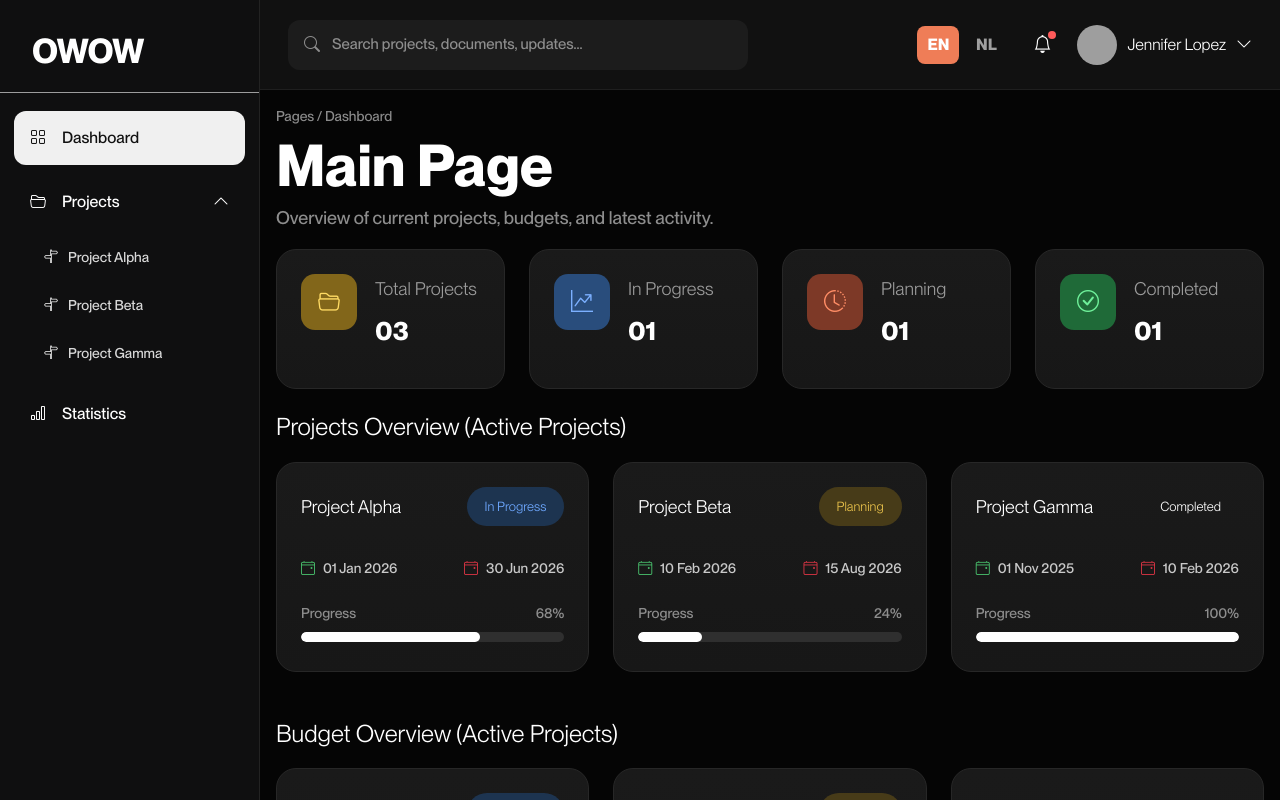
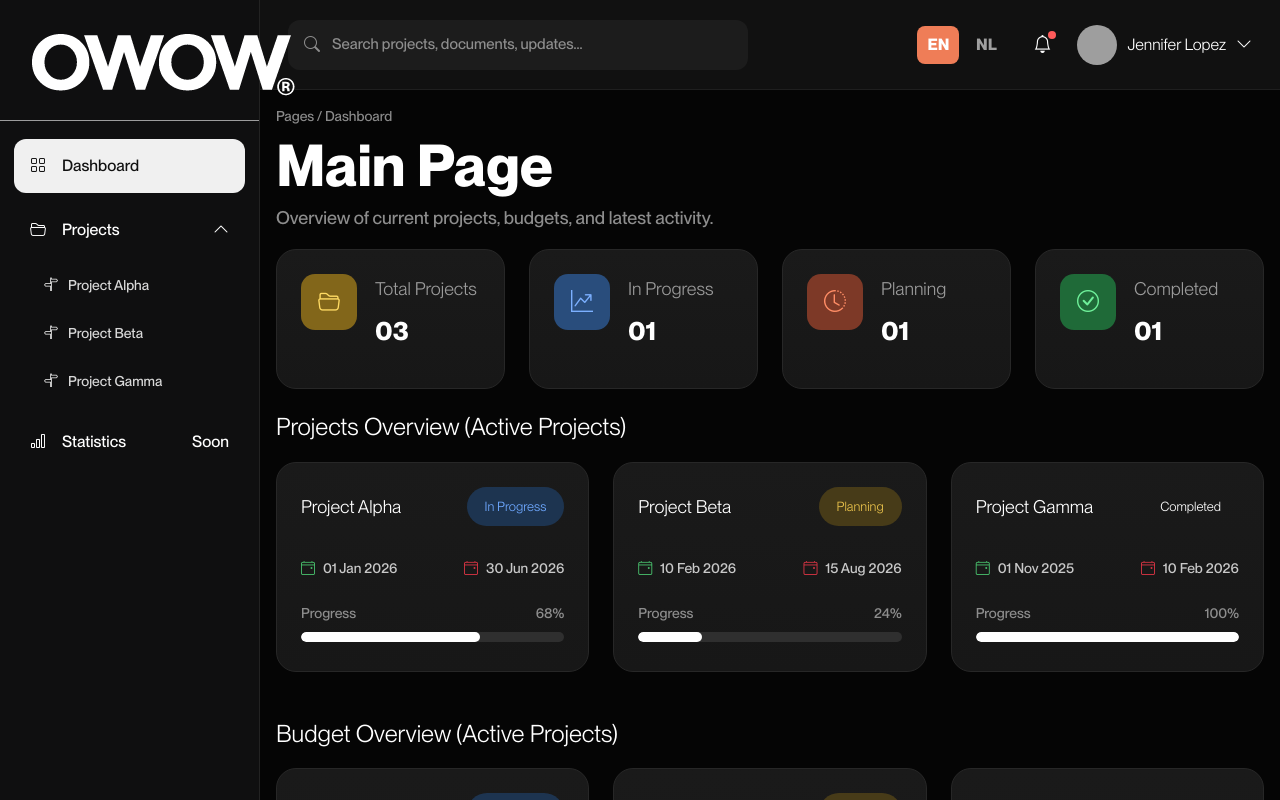
Before and after one commit to MaartjevD/Dashboard-Client-Portal-OWOW, a React (Vite) app: page /dashboard in a window 1280 px wide. Both pictures are taken after a click on the button "Projects". Shown: the top 800 px of the page. Built offline with nearby package versions, Linux system fonts and the light colour scheme; grey boxes are pictures that could not be loaded.

Commit message:
update Project Page and Sidebar and logo

```diff
--- a/src/client/Pages/ProjectPage.jsx
+++ b/src/client/Pages/ProjectPage.jsx
@@ -1,4 +1,4 @@
-import { useParams, useSearchParams, Navigate } from "react-router-dom";
+import { Navigate, useParams, useSearchParams } from "react-router-dom";
 
 import Sidebar from "../components/layout/Sidebar";
 import TopNavbar from "../components/layout/TopNavbar";
@@ -12,13 +12,13 @@ import ProjectBudgetPage from "./ProjectBudgetPage";
 import ProjectDocumentsPage from "./ProjectDocumentsPage";
 import ProjectUpdatePage from "./ProjectUpdatePage";
 
-import { getProjectById } from "../utils/projectHelpers";
+import { getProjectById, getValidProjectTab } from "../utils/projectHelpers";
 
 function ProjectPage() {
   const { projectId } = useParams();
   const [searchParams] = useSearchParams();
 
-  const tab = (searchParams.get("tab") || "overview").toLowerCase();
+  const tab = getValidProjectTab(searchParams.get("tab"));
   const project = getProjectById(projectId);
 
   if (!project) {
@@ -32,7 +32,6 @@ function ProjectPage() {
       case "documents":
         return <ProjectDocumentsPage project={project} />;
       case "update":
-      case "updates":
         return <ProjectUpdatePage project={project} />;
       case "overview":
       default:
--- a/src/client/components/layout/Sidebar.jsx
+++ b/src/client/components/layout/Sidebar.jsx
@@ -1,34 +1,37 @@
-import { useState } from "react";
-import { useLocation, useNavigate } from "react-router-dom";
+import { useMemo, useState } from "react";
+import { Link, useLocation } from "react-router-dom";
 import mockProjects from "../../../shared/data/mockProjects";
+import logo from "../../../shared/styles/logo.png";
 
 function Sidebar() {
-  const navigate = useNavigate();
   const location = useLocation();
-
   const isDashboard = location.pathname === "/dashboard";
   const isProjectPage = location.pathname.startsWith("/projects");
 
-  const [isProjectsOpen, setIsProjectsOpen] = useState(false);
+  const [isProjectsOpen, setIsProjectsOpen] = useState(isProjectPage);
+
+  const sortedProjects = useMemo(
+    () => [...mockProjects].sort((a, b) => a.name.localeCompare(b.name)),
+    []
+  );
 
   return (
     <aside className="sidebar">
-      <div className="sidebar-logo">OWOW</div>
+      <div className="sidebar-logo">
+        <img src={logo} alt="OWOW dashboard logo" className="sidebar-logo-image" />
+      </div>
 
       <div className="sidebar-divider"></div>
 
+      <nav aria-label="Primary">
         <ul className="sidebar-menu list-unstyled m-0 p-0">
           <li>
-          <button
-            type="button"
-            onClick={() => navigate("/dashboard")}
-            className={`sidebar-item ${isDashboard ? "active" : ""}`}
-          >
+            <Link to="/dashboard" className={`sidebar-item ${isDashboard ? "active" : ""}`}>
               <span className="d-flex align-items-center gap-3">
                 <i className="bi bi-grid"></i>
                 <span>Dashboard</span>
               </span>
-          </button>
+            </Link>
           </li>
 
           <li>
@@ -36,6 +39,8 @@ function Sidebar() {
               type="button"
               onClick={() => setIsProjectsOpen((prev) => !prev)}
               className={`sidebar-item ${isProjectPage ? "active" : ""}`}
+              aria-expanded={isProjectsOpen}
+              aria-controls="sidebar-project-list"
             >
               <span className="d-flex align-items-center gap-3">
                 <i className="bi bi-folder2-open"></i>
@@ -46,20 +51,19 @@ function Sidebar() {
           </li>
 
           {isProjectsOpen && (
-          <ul className="project-submenu list-unstyled">
-            {mockProjects.map((project) => {
+            <ul id="sidebar-project-list" className="project-submenu list-unstyled">
+              {sortedProjects.map((project) => {
                 const isActive = location.pathname === `/projects/${project.id}`;
 
                 return (
                   <li key={project.id}>
-                  <button
-                    type="button"
-                    onClick={() => navigate(`/projects/${project.id}?tab=overview`)}
+                    <Link
+                      to={`/projects/${project.id}?tab=overview`}
                       className={`project-subitem ${isActive ? "active-subitem" : ""}`}
                     >
                       <i className="bi bi-signpost-split"></i>
                       <span>{project.name}</span>
-                  </button>
+                    </Link>
                   </li>
                 );
               })}
@@ -67,14 +71,16 @@ function Sidebar() {
           )}
 
           <li>
-          <button type="button" className="sidebar-item">
+            <button type="button" className="sidebar-item sidebar-item-disabled" disabled>
               <span className="d-flex align-items-center gap-3">
                 <i className="bi bi-bar-chart"></i>
                 <span>Statistics</span>
               </span>
+              <span className="sidebar-coming-soon">Soon</span>
             </button>
           </li>
         </ul>
+      </nav>
     </aside>
   );
 }
```
Also changed, not shown: src/shared/styles/logo.png (added). Lines whose indentation alone changed are shown as unchanged.
